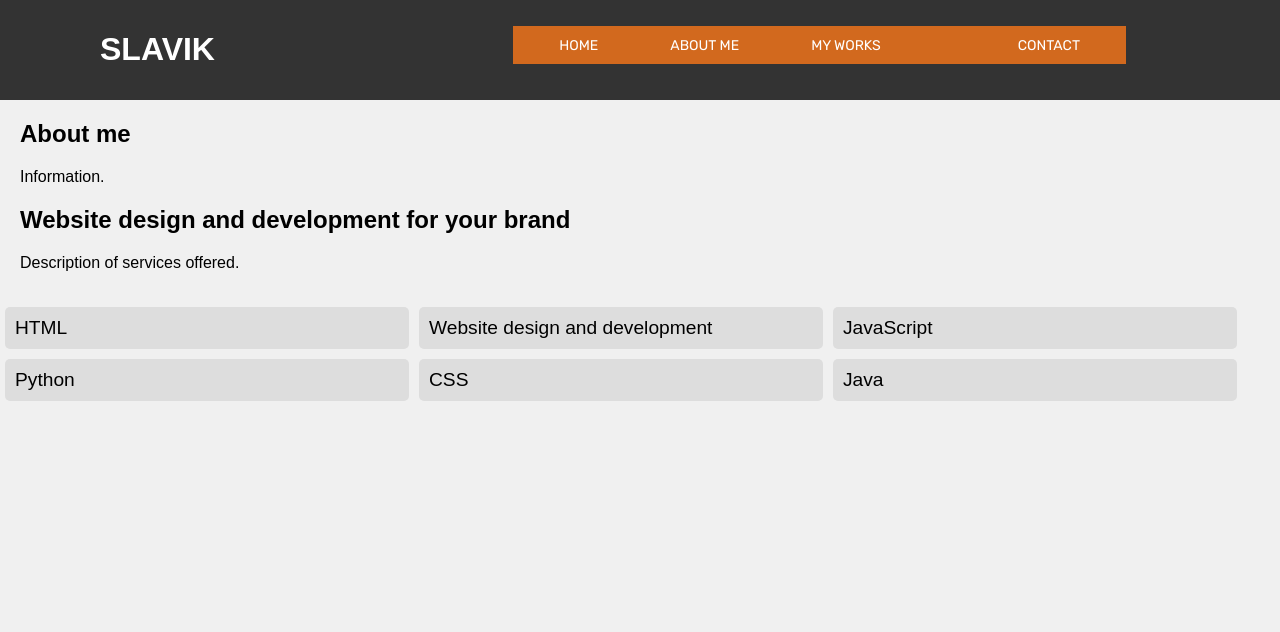
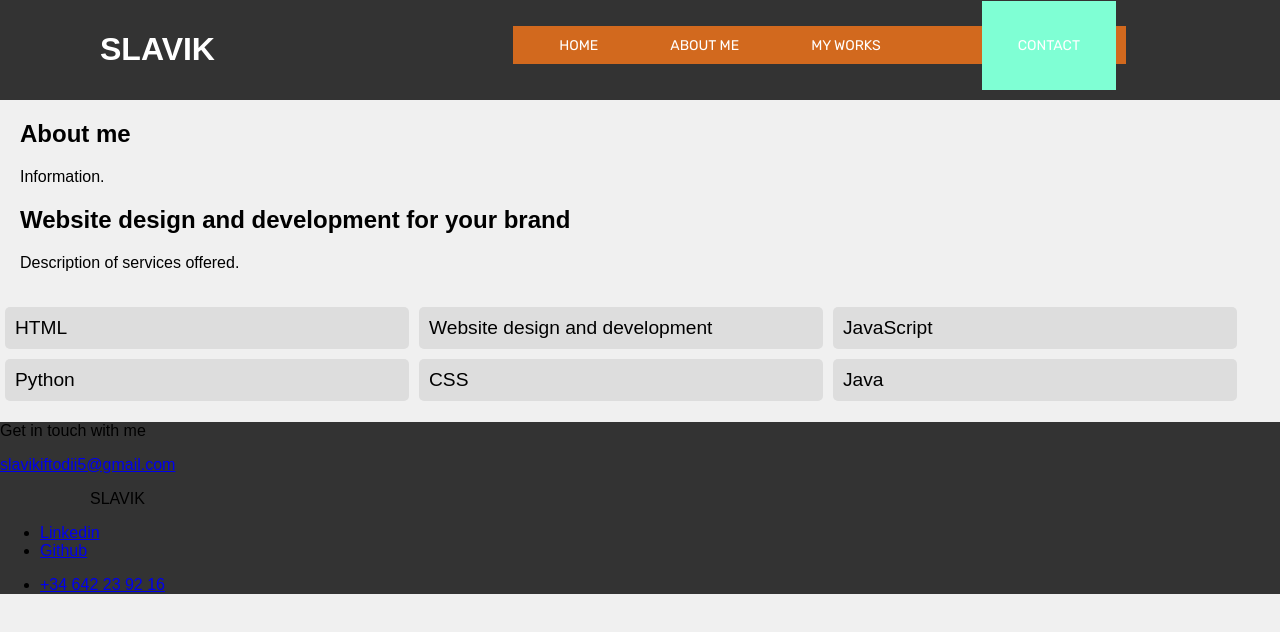
Before and after one commit to SlavikBlxt4/portfolio, a React (Create React App) app in the folder portfolio/: page / in a window 1280 px wide. Shown: the top 632 px of the page. Built offline with nearby package versions, Linux system fonts and the light colour scheme.

Commit message:
react añadido al portfolio

```diff
--- a/portfolio/src/App.css
+++ b/portfolio/src/App.css
@@ -57,4 +57,16 @@ body {
 
 #contact-link{
     margin-left: 65px;
+    background-color: aquamarine;
 }
+
+@media screen and (max-width: 980px) {
+    .menu-list{
+        display: none;
+    }
+
+}
+
+.footer{
+    background-color: #333;
+}
--- a/portfolio/src/App.js
+++ b/portfolio/src/App.js
@@ -1,22 +1,13 @@
 import React from 'react';
 import './App.css';
+import Header from './componentes/header';
+import Footer from './componentes/footer';
 
 
 const Portfolio = () => {
   return (
-    <div>
-      <div className="header">
-        <div className="name"><h1>SLAVIK</h1></div>
-        <div className="menu">
-          <ul className="menu-list">
-            <li><a href="#home">HOME</a></li>
-            <li><a href="#about">ABOUT ME</a></li>
-            <li><a href="#works">MY WORKS</a></li>
-            <li><a href="#contact" id="contact-link">CONTACT</a></li>
-          </ul>
-        </div>
-      </div>
-
+    <div className="App">
+      <Header />
       <div className="content">
         <h2>About me</h2>
         <p>Information.</p>
@@ -33,7 +24,12 @@ const Portfolio = () => {
         <div className="skill">Java</div>
       </div>
       <script src='js/script.js'></script>
+      <div className='footer'>
+        <Footer />
+      </div>
     </div>
+
+
   );
 };
 
--- /dev/null
+++ b/portfolio/src/componentes/footer.js
@@ -0,0 +1,33 @@
+import React from 'react';
+
+const Footer = () => {
+    return(
+      <div className="footer">
+        <div className="message">
+            <p>Get in touch with me</p>
+        </div>
+        <div className="mail">
+            <a href="mailto: slavikiftodii5@gmail.com">slavikiftodii5@gmail.com</a>
+        </div>
+        <div className="name">
+            <p>SLAVIK</p>
+        </div>
+        <div className="social">
+            <div className="social-media">
+                <ul>
+                    <li><a href="https://www.linkedin.com/in/slavikiftodii/">Linkedin</a></li>
+                    <li><a href="https://github.com/slavikiftodii">Github</a></li>
+                </ul>
+            </div>
+            <div className="phone-number">
+                <ul>
+                    <li><a href="tel:+34 642 23 92 16">+34 642 23 92 16</a></li>
+                </ul>
+            </div>
+        </div>
+      </div>
+    )
+
+}
+
+export default Footer;
--- /dev/null
+++ b/portfolio/src/componentes/header.js
@@ -0,0 +1,19 @@
+import React from 'react';
+
+const Header = () => {
+    return(
+      <div className="header">
+        <div className="name"><h1>SLAVIK</h1></div>
+        <div className="menu">
+          <ul className="menu-list">
+            <li><a href="#home">HOME</a></li>
+            <li><a href="#about">ABOUT ME</a></li>
+            <li><a href="#works">MY WORKS</a></li>
+            <li><a href="#contact" id="contact-link">CONTACT</a></li>
+          </ul>
+        </div>
+      </div>
+    )
+}
+
+export default Header;
```
Also changed, not shown: portfolio/src/index.js (line endings or trailing spaces).
